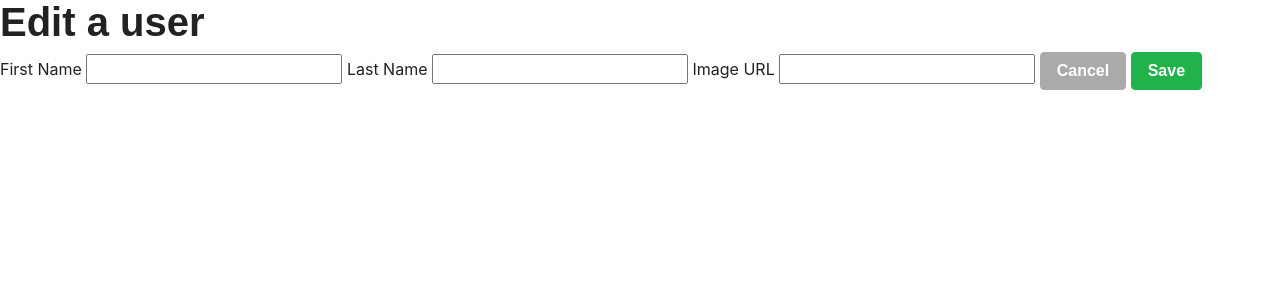
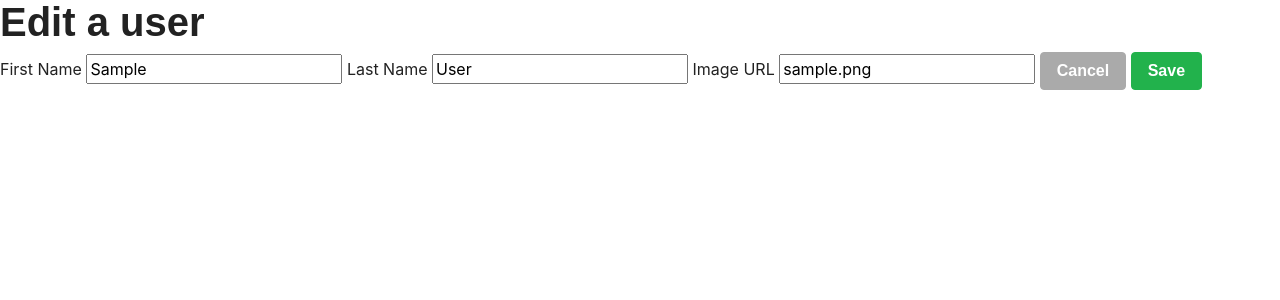
Before and after one commit to SpiffyUrsa/flask-blogly, a Flask app: template templates/edit_user_form.html in a window 1280 px wide. Shown: the top 300 px of the page. Run offline with Flask 2, Linux system fonts and the light colour scheme; the template is opened without the code that fills it: values that come from a table or form of the project are taken from there, others are empty; tables that the repository leaves empty hold one stand-in row (values such as "Sample post"); some libraries are stand-ins or nearby versions; some web fonts are replaced.

Commit message:
added database and form connectivity and functionality

```diff
--- a/app.py
+++ b/app.py
@@ -30,3 +30,60 @@ def users_listing():
     users_from_db = User.query.all()
 
     return render_template('/user_listing.html', users = users_from_db,)
+
+@app.route("/users/new")
+def show_new_user_form():
+    """ Shows an add new user form """
+    return render_template("new_user_form.html")
+
+@app.route("/users/new", methods=['POST'])
+def handle_new_user():
+    """ Handle the submission of the new user form """
+    first_name = request.form['first-name']
+    last_name = request.form['last-name']
+    image_url = request.form['image-url']
+
+    new_user = User(first_name = first_name, last_name = last_name, image_url = image_url)
+    db.session.add(new_user)
+    db.session.commit()
+
+    return redirect("/users")
+
+@app.route("/users/<user_id>")
+def display_user_info(user_id):
+    """ Shows information on user """
+    user = User.query.get_or_404(user_id)
+    return render_template("user_detail.html", user = user)
+
+@app.route("/users/<user_id>/edit")
+def display_edit_user_form(user_id):
+    """ Shows form for editing user info """
+    user = User.query.get_or_404(user_id)
+    return render_template("edit_user_form.html", user = user)
+
+@app.route("/users/<user_id>/edit", methods=['POST'])
+def handle_edit_user(user_id):
+    """ Handle the submission of the edit user form """
+    user = User.query.get(user_id)
+    first_name = request.form['first-name']
+    last_name = request.form['last-name']
+    image_url = request.form['image-url']
+
+    user.first_name = first_name
+    user.last_name = last_name
+    user.image_url = image_url
+
+    db.session.commit()
+
+    return redirect("/users")
+
+@app.route("/users/<user_id>/delete", methods=['POST'])
+def handle_delete_user(user_id):
+    """ Handle the deleting of a user """
+    user_id = request.form["delete-user"]
+    user = User.query.get(user_id)
+
+    db.session.delete(user)
+    db.session.commit()
+
+    return redirect("/users")
--- a/templates/edit_user_form.html
+++ b/templates/edit_user_form.html
@@ -1,22 +1,23 @@
 {% extends 'base.html' %}
 
+{% block title %}Edit User{% endblock %}
 
 {% block content %}
 
   <h1> Edit a user </h1>
 
-<form action="" method="POST"> <!-- link route to edit users-->
+<form action="/users/{{ user.id }}/edit" method="POST"> <!-- link route to edit users-->
     <!-- Set current user info from DB as default for each input field -->
     <label for="first-name">First Name</label>
-    <input type="text" required name="first-name" id="first-name" default="...">
+    <input type="text" required name="first-name" id="first-name" value="{{ user.first_name }}">
 
     <label for="last-name">Last Name</label>
-    <input type="text" required name="last-name" id="last-name" default="...">
+    <input type="text" required name="last-name" id="last-name" value="{{ user.last_name }}">
 
     <label for="image-url">Image URL</label>
-    <input type="url" required name="image-url" id="image-url" default="...">
+    <input type="url" required name="image-url" id="image-url" value="{{ user.image_url }}">
     <!-- Add path for user details page-->
-    <a href="...User_detail_path" class="btn btn-secondary">Cancel</a> <button type="submit" class="btn btn-success">Save</button>
+    <a href="/users/{{ user.id }}" class="btn btn-secondary">Cancel</a> <button type="submit" class="btn btn-success">Save</button>
 </form>
 
 
--- a/templates/new_user_form.html
+++ b/templates/new_user_form.html
@@ -1,5 +1,6 @@
 {% extends 'base.html' %}
 
+{% block title %}Create User{% endblock %}
 
 {% block content %}
 
@@ -13,7 +14,7 @@
     <input type="text" required name="last-name" id="last-name" placeholder="Enter a last name">
 
     <label for="image-url">Image URL</label>
-    <input type="url" required name="image-url" id="image-url" placeholder="Provide an image of this user">
+    <input type="url" name="image-url" id="image-url" placeholder="Provide an image of this user">
     <button type="submit" class="btn">Add</button>
 </form>
 
```
Also changed, not shown: templates/user_detail.html (+13 -5 lines), templates/user_listing.html (+6 -6 lines).
